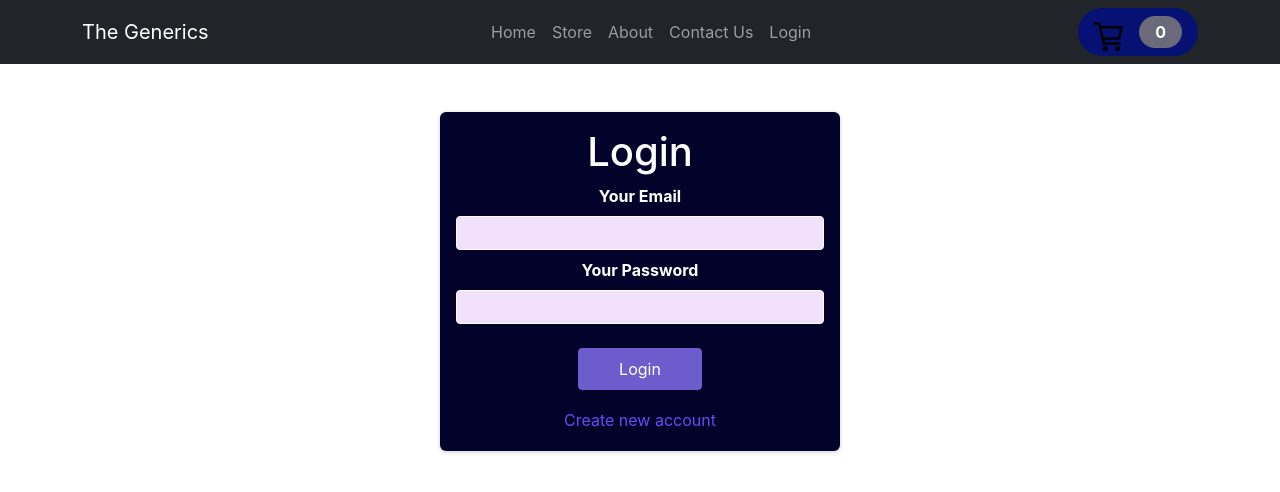
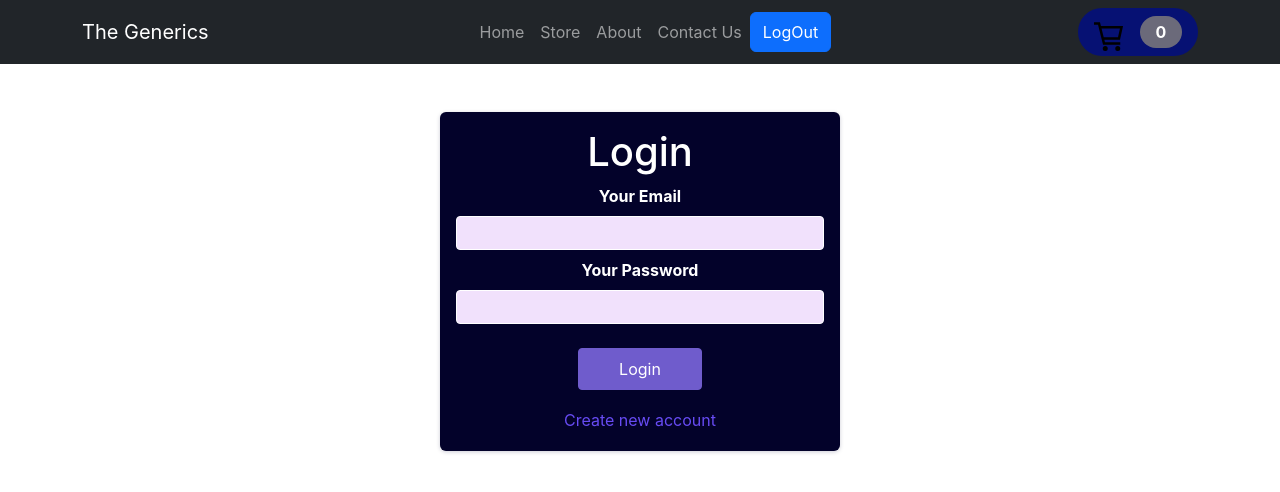
Before and after one commit to Arvindkr123/e-commerce-sharpener-main, a React (Create React App) app: page /auth in a window 1280 px wide. Shown: the top 492 px of the page. Built offline with nearby package versions, Linux system fonts and the light colour scheme; no server answers; sample sign-in values are in the browser's storage.

Commit message:
added protected route

```diff
--- a/src/App.jsx
+++ b/src/App.jsx
@@ -8,25 +8,38 @@ import About from "./pages/About";
 import Home from "./pages/Home";
 import Contact from "./pages/Contact";
 import AuthForm from "./pages/AuthForm";
+import ProtectedComponent from "./components/protected/ProtectedComponent";
 
 const App = () => {
   const [cartShown, setCartShown] = useState(false);
+
   const showCartHandler = () => {
     setCartShown(true);
   };
+
   const hideCartHandler = () => {
     setCartShown(false);
   };
+
   return (
     <BrowserRouter>
       {cartShown && <Cart hideCartHandler={hideCartHandler} />}
       <Header showCartHandler={showCartHandler} />
       <Routes>
         <Route path="/" element={<Home />} />
-        <Route path="/store" element={<ProductList />} />
-        <Route path="/about" element={<About />} />
+        <Route
+          path="/store"
+          element={<ProtectedComponent Component={ProductList} />}
+        />
+        <Route
+          path="/about"
+          element={<ProtectedComponent Component={About} />}
+        />
         <Route path="/auth" element={<AuthForm />} />
-        <Route path="/contact" element={<Contact />} />
+        <Route
+          path="/contact"
+          element={<ProtectedComponent Component={Contact} />}
+        />
       </Routes>
     </BrowserRouter>
   );
--- a/src/components/Header/Header.jsx
+++ b/src/components/Header/Header.jsx
@@ -4,9 +4,12 @@ import Nav from "react-bootstrap/Nav";
 import Navbar from "react-bootstrap/Navbar";
 import HeaderCartButton from "../HeaderCartButton/HeaderCartButton";
 import { useNavigate } from "react-router-dom";
+import { Button } from "react-bootstrap";
+import { useAuthContext } from "../../store/AuthContext";
 
 const Header = ({ showCartHandler }) => {
   const navigate = useNavigate();
+  const { isLoggedIn, logout } = useAuthContext();
 
   return (
     <Navbar expand="lg" bg="dark" data-bs-theme={"dark"}>
@@ -19,11 +22,17 @@ const Header = ({ showCartHandler }) => {
             <Nav.Link onClick={() => navigate("/store")}>Store</Nav.Link>
             <Nav.Link onClick={() => navigate("/about")}>About</Nav.Link>
             <Nav.Link onClick={() => navigate("/contact")}>Contact Us</Nav.Link>
-            <Nav.Link onClick={() => navigate("/auth")}>Login</Nav.Link>
+            {isLoggedIn ? (
+              <Button onClick={logout}>LogOut</Button>
+            ) : (
+              <Nav.Link onClick={() => navigate("/auth")}>Login</Nav.Link>
+            )}
           </Nav>
-          <Nav className="justify-content-end">
-            <HeaderCartButton showCartHandler={showCartHandler} />
-          </Nav>
+          {isLoggedIn && (
+            <Nav className="justify-content-end">
+              <HeaderCartButton showCartHandler={showCartHandler} />
+            </Nav>
+          )}
         </Navbar.Collapse>
       </Container>
     </Navbar>
--- a/src/components/HeaderCartButton/headerCart.module.css
+++ b/src/components/HeaderCartButton/headerCart.module.css
@@ -10,6 +10,7 @@
   align-items: center;
   border-radius: 25px;
   font-weight: bold;
+  max-width: 120px;
 }
 
 .button:hover,
--- /dev/null
+++ b/src/components/protected/ProtectedComponent.jsx
@@ -0,0 +1,15 @@
+import React from "react";
+import { useAuthContext } from "../../store/AuthContext";
+import { Navigate, Route } from "react-router-dom";
+
+const ProtectedRoute = ({ Component }) => {
+  const { isLoggedIn } = useAuthContext();
+
+  if (!isLoggedIn) {
+    return <Navigate to="/auth" />;
+  }
+
+  return <Component />;
+};
+
+export default ProtectedRoute;
```
